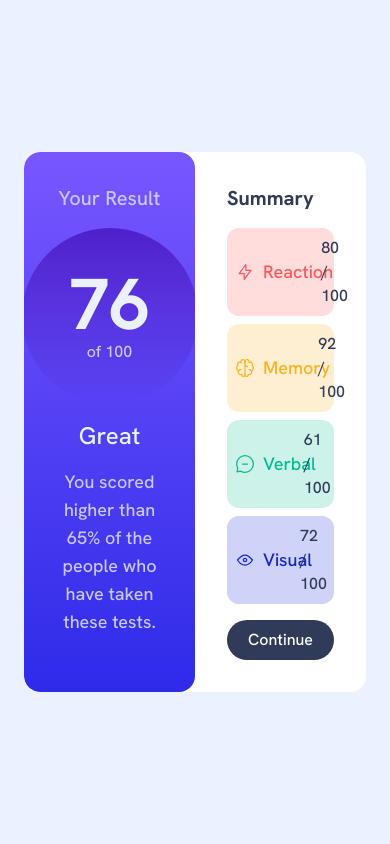
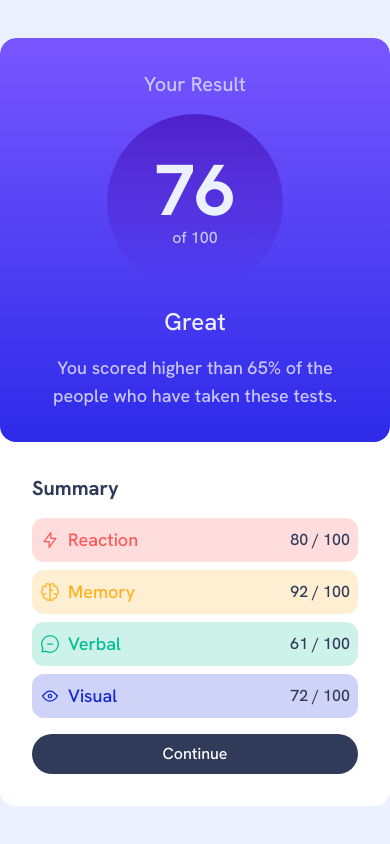
Before and after one commit to lilKriT/FEM-Results-Summary-Component, a React (Vite) app: page / in a window 390 px wide. Built offline with nearby package versions, Linux system fonts and the light colour scheme.

Commit message:
Working on mobile.

```diff
--- a/src/Summary.tsx
+++ b/src/Summary.tsx
@@ -12,9 +12,9 @@ const Summary = () => {
 
   return (
     <section className="bg-paleBlue h-screen w-screen flex justify-center items-center ">
-      <div className="flex max-w-3xl mx-6 bg-white overflow-hidden rounded-2xl">
+      <div className="flex flex-col tablet:flex-row max-w-3xl tablet:mx-6 bg-white overflow-hidden rounded-2xl">
         {/* Left Column */}
-        <div className="w-1/2 bgGradient rounded-2xl p-8 flex flex-col items-center gap-4">
+        <div className="tablet:w-1/2 bgGradient rounded-2xl p-8 flex flex-col items-center gap-4">
           <h2 className="text-xl text-lightLavender">Your Result</h2>
           <div className="circleGradient w-44 aspect-square rounded-full text-lightLavender flex flex-col justify-center items-center">
             <span className="text-7xl text-paleBlue font-bold">76</span> of 100
@@ -25,7 +25,7 @@ const Summary = () => {
           </p>
         </div>
         {/* Right Column */}
-        <div className="w-1/2 bg-white p-8 flex flex-col gap-2 ">
+        <div className="tablet:w-1/2 bg-white p-8 flex flex-col gap-2 ">
           <h2 className="text-xl font-bold text-darkGrayBlue mb-2">Summary</h2>
 
           <div className="flex gap-2 bg-lightRed/20 text-lightRed p-2 rounded-xl justify-between items-center">
```
